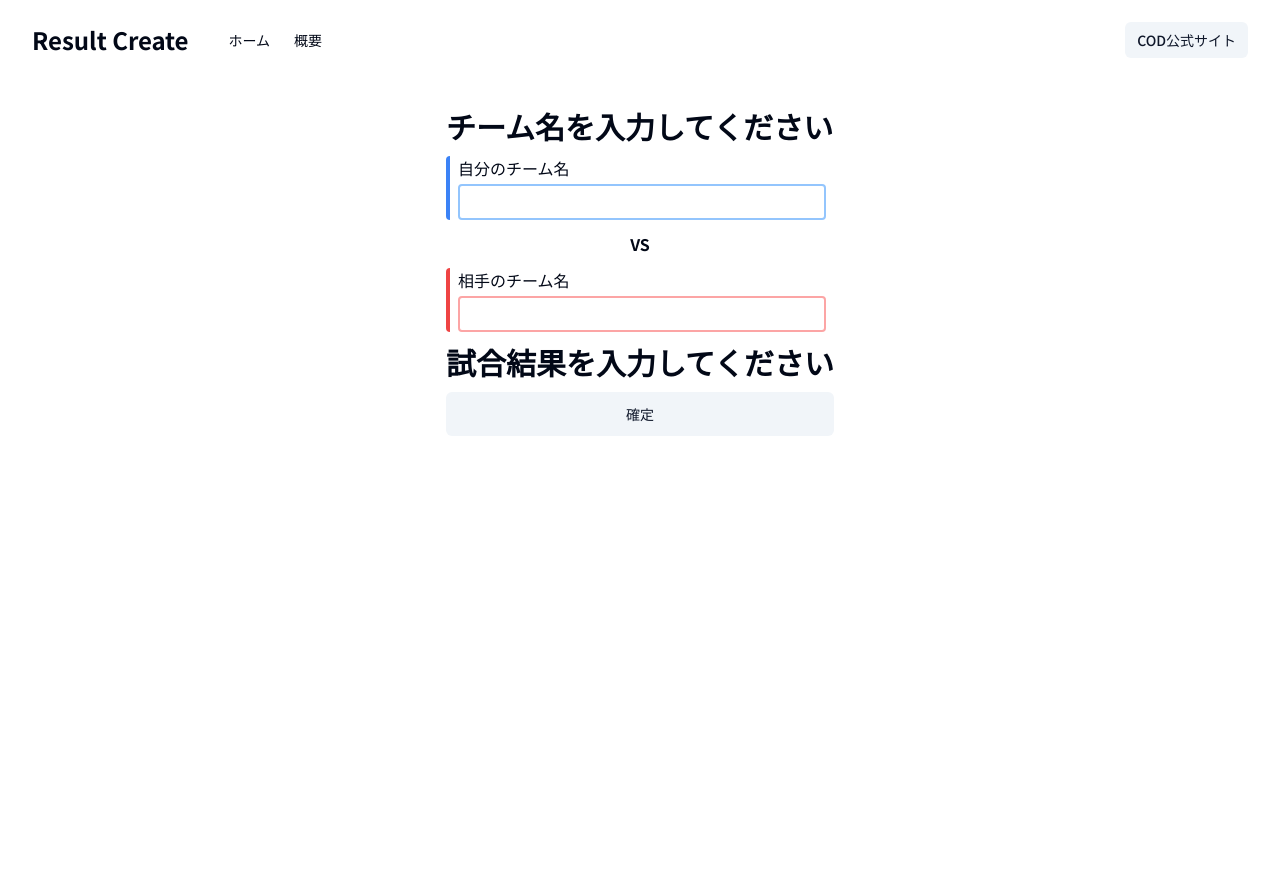
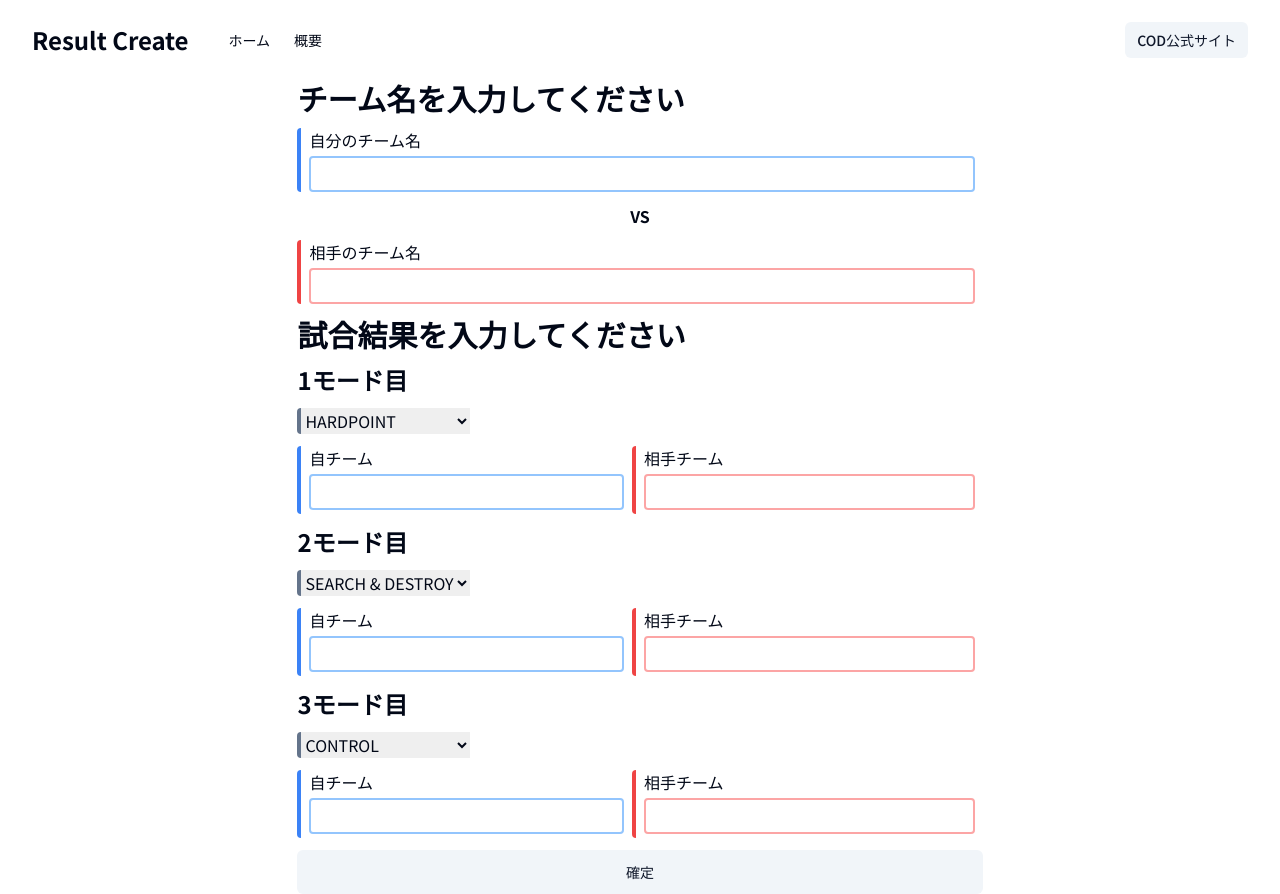
Before and after one commit to tokutetsu96/result-app, a Next.js app: page /battleThree in a window 1280 px wide. Before the commit the page ends 800 px from the top, so only its background shows below. Built offline with nearby package versions, Linux system fonts and the light colour scheme.

Commit message:
form受け取り完成

```diff
--- a/src/components/result-input.tsx
+++ b/src/components/result-input.tsx
@@ -57,7 +57,135 @@ export default function ResultInput() {
         <h1 className="sm:text-3xl text-xl font-bold">
           試合結果を入力してください
         </h1>
-
+        <h2 className="sm:text-2xl font-bold">1モード目</h2>
+        <div>
+          <div className="border-l-4 border-slate-500 rounded">
+            <select
+              id="gameOne"
+              defaultValue={"HARDPOINT"}
+              {...register("gameOne")}
+            >
+              <option value={"HARDPOINT"}>HARDPOINT</option>
+              <option value={"SEARCH & DESTROY"}>SEARCH & DESTROY</option>
+              <option value={"CONTROL"}>CONTROL</option>
+            </select>
+          </div>
+        </div>
+        <div className="flex justify-between">
+          <div className="border-l-4 border-blue-500 rounded">
+            <div className="px-2 space-y-1">
+              <label htmlFor="myTeamScoreOne">自チーム</label>
+              <input
+                id="myTeamScoreOne"
+                type="number"
+                max={250}
+                {...register("myTeamScoreOne")}
+                className="w-full p-1 border-2 border-blue-300 focus:outline-none focus:border-blue-500 rounded"
+              />
+              <p className="text-red-500">{errors.myTeamScoreOne?.message}</p>
+            </div>
+          </div>
+          <div className="border-l-4 border-red-500 rounded">
+            <div className="px-2 space-y-1">
+              <label htmlFor="enemyTeamScoreOne">相手チーム</label>
+              <input
+                id="enemyTeamScoreOne"
+                type="number"
+                {...register("enemyTeamScoreOne")}
+                className="w-full p-1 border-2 border-red-300 focus:outline-none focus:border-red-500 rounded"
+              />
+              <p className="text-red-500">
+                {errors.enemyTeamScoreOne?.message}
+              </p>
+            </div>
+          </div>
+        </div>
+        <h2 className="sm:text-2xl font-bold">2モード目</h2>
+        <div>
+          <div className="border-l-4 border-slate-500 rounded">
+            <select
+              id="gameTwo"
+              defaultValue={"SEARCH & DESTROY"}
+              {...register("gameTwo")}
+            >
+              <option value={"HARDPOINT"}>HARDPOINT</option>
+              <option value={"SEARCH & DESTROY"}>SEARCH & DESTROY</option>
+              <option value={"CONTROL"}>CONTROL</option>
+            </select>
+          </div>
+        </div>
+        <div className="flex justify-between">
+          <div className="border-l-4 border-blue-500 rounded">
+            <div className="px-2 space-y-1">
+              <label htmlFor="myTeamScoreTwo">自チーム</label>
+              <input
+                id="myTeamScoreTwo"
+                type="number"
+                max={250}
+                {...register("myTeamScoreTwo")}
+                className="w-full p-1 border-2 border-blue-300 focus:outline-none focus:border-blue-500 rounded"
+              />
+              <p className="text-red-500">{errors.myTeamScoreOne?.message}</p>
+            </div>
+          </div>
+          <div className="border-l-4 border-red-500 rounded">
+            <div className="px-2 space-y-1">
+              <label htmlFor="enemyTeamScoreTwo">相手チーム</label>
+              <input
+                id="enemyTeamScoreTwo"
+                type="number"
+                {...register("enemyTeamScoreTwo")}
+                className="w-full p-1 border-2 border-red-300 focus:outline-none focus:border-red-500 rounded"
+              />
+              <p className="text-red-500">
+                {errors.enemyTeamScoreTwo?.message}
+              </p>
+            </div>
+          </div>
+        </div>
+        <h2 className="sm:text-2xl font-bold">3モード目</h2>
+        <div>
+          <div className="border-l-4 border-slate-500 rounded">
+            <select
+              id="gameThree"
+              defaultValue={"CONTROL"}
+              {...register("gameThree")}
+            >
+              <option value={"HARDPOINT"}>HARDPOINT</option>
+              <option value={"SEARCH & DESTROY"}>SEARCH & DESTROY</option>
+              <option value={"CONTROL"}>CONTROL</option>
+            </select>
+          </div>
+        </div>
+        <div className="flex justify-between">
+          <div className="border-l-4 border-blue-500 rounded">
+            <div className="px-2 space-y-1">
+              <label htmlFor="myTeamScoreThree">自チーム</label>
+              <input
+                id="myTeamScoreThree"
+                type="number"
+                max={250}
+                {...register("myTeamScoreThree")}
+                className="w-full p-1 border-2 border-blue-300 focus:outline-none focus:border-blue-500 rounded"
+              />
+              <p className="text-red-500">{errors.myTeamScoreOne?.message}</p>
+            </div>
+          </div>
+          <div className="border-l-4 border-red-500 rounded">
+            <div className="px-2 space-y-1">
+              <label htmlFor="enemyTeamScoreThree">相手チーム</label>
+              <input
+                id="enemyTeamScoreThree"
+                type="number"
+                {...register("enemyTeamScoreThree")}
+                className="w-full p-1 border-2 border-red-300 focus:outline-none focus:border-red-500 rounded"
+              />
+              <p className="text-red-500">
+                {errors.enemyTeamScoreThree?.message}
+              </p>
+            </div>
+          </div>
+        </div>
         <button
           onClick={handleSubmit(onSubmit)}
           className={cn(
--- a/src/utils/validationSchema.tsx
+++ b/src/utils/validationSchema.tsx
@@ -3,7 +3,25 @@ import { z } from "zod";
 export const validationSchema = z.object({
   myTeamName: z.string().nonempty("自分のチーム名を入力してください。"),
   enemyTeamName: z.string().nonempty("相手のチーム名を入力してください。"),
-  gameOneResult: z.string().nonempty("ゲーム1の結果を入力してください。"),
-  gameTwoResult: z.string().nonempty("ゲーム2の結果を入力してください。"),
-  gameThreeResult: z.string().nonempty("ゲーム3の結果を入力してください。"),
+  myTeamScoreOne: z.coerce
+    .number()
+    .max(250, "250以下の数値を入力してください。"),
+  enemyTeamScoreOne: z.coerce
+    .number()
+    .max(250, "250以下の数値を入力してください。"),
+  gameOne: z.string().nonempty("ゲーム名を入力してください。"),
+  myTeamScoreTwo: z.coerce
+    .number()
+    .max(250, "250以下の数値を入力してください。"),
+  enemyTeamScoreTwo: z.coerce
+    .number()
+    .max(250, "250以下の数値を入力してください。"),
+  gameTwo: z.string().nonempty("ゲーム名を入力してください。"),
+  myTeamScoreThree: z.coerce
+    .number()
+    .max(250, "250以下の数値を入力してください。"),
+  enemyTeamScoreThree: z.coerce
+    .number()
+    .max(250, "250以下の数値を入力してください。"),
+  gameThree: z.string().nonempty("ゲーム名を入力してください。"),
 });
```
Also changed, not shown: src/types/index.d.ts (+9 -0 lines).
